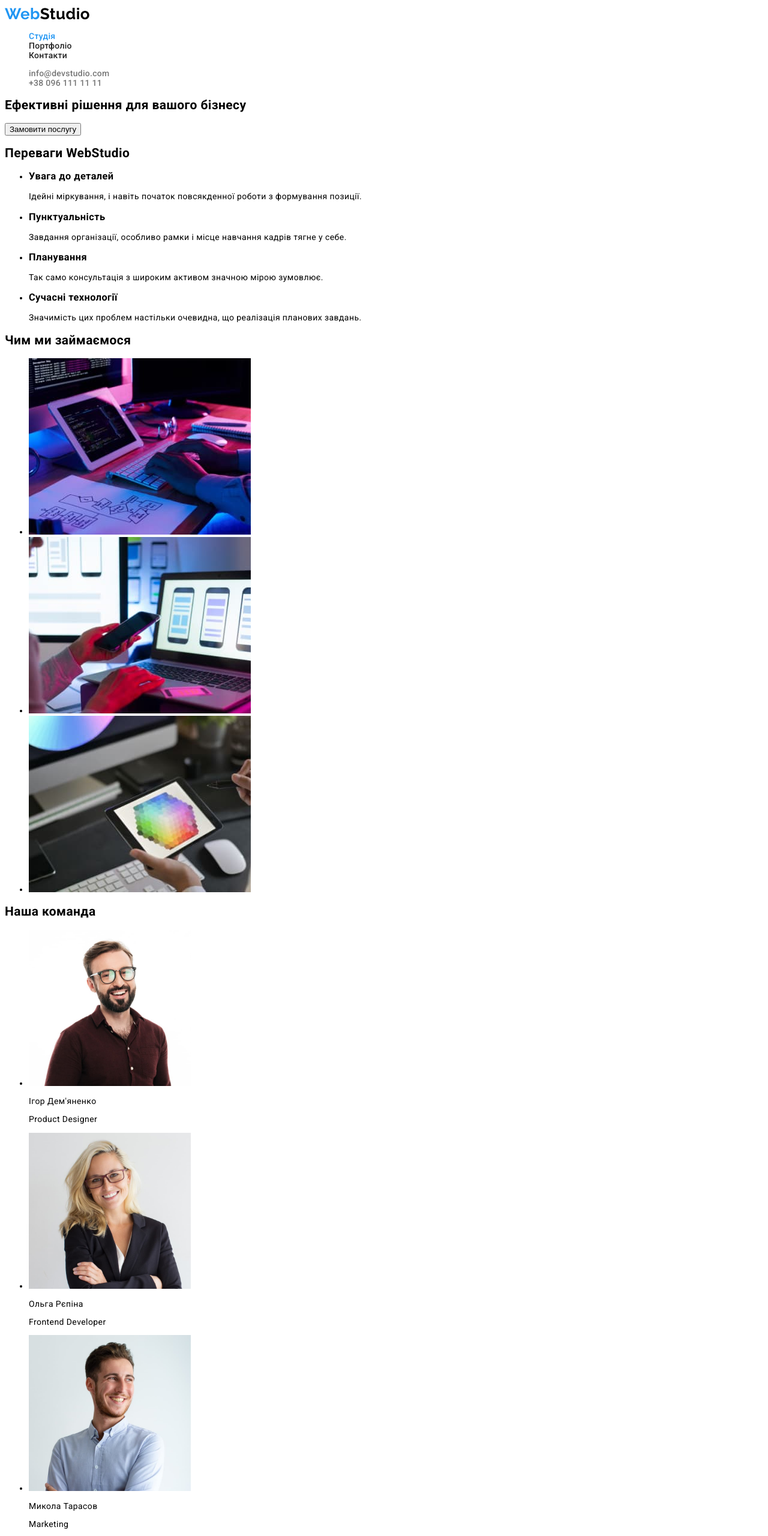
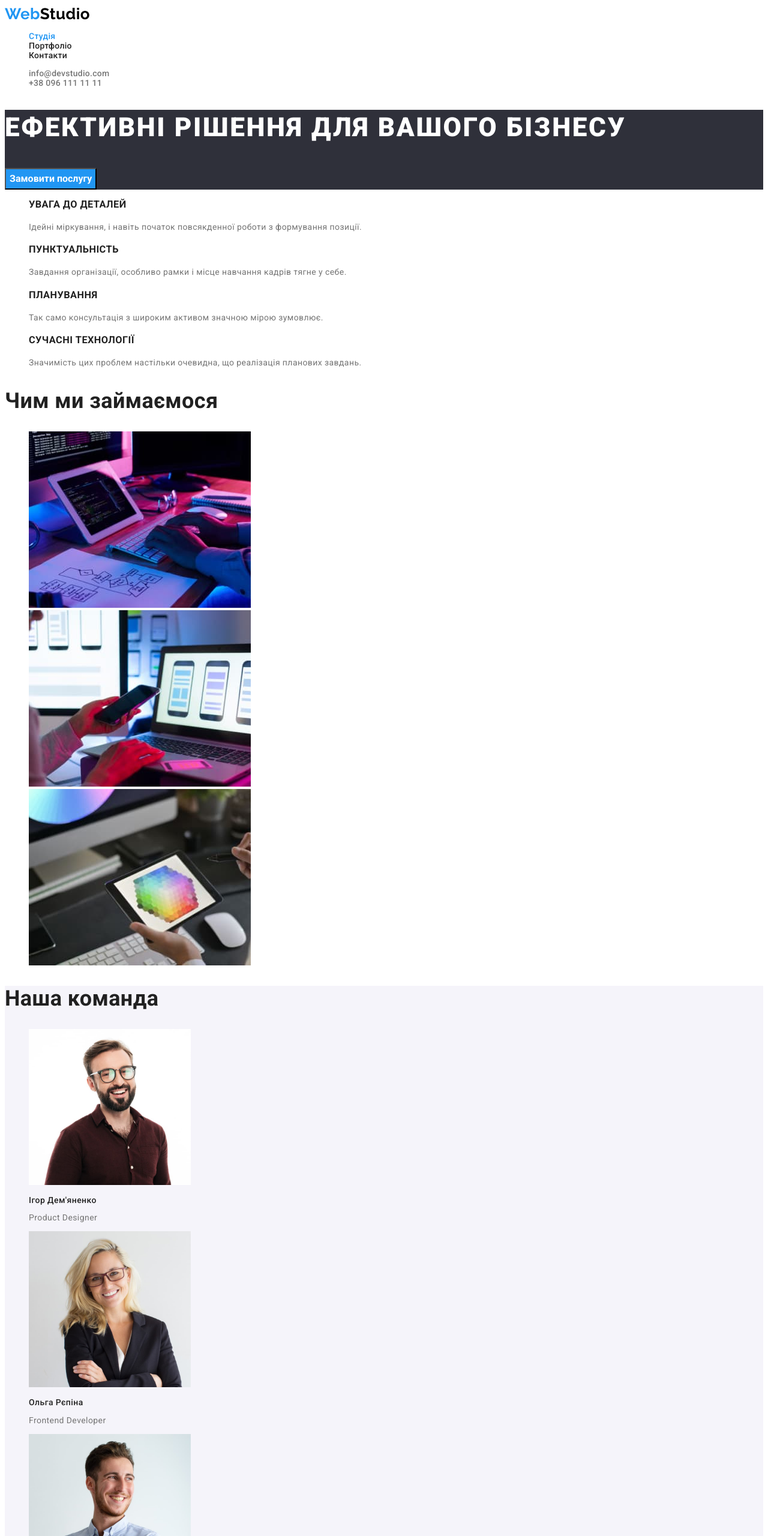
Before and after one commit to andriitomilov/html-hw-01, a plain HTML site: page index.html in a window 1280 px wide. Shown: the top 2560 px of the page at 60% size. Drawn offline with Linux system fonts and the light colour scheme.

Commit message:
add styles according hw task 2

```diff
--- a/css/styles.css
+++ b/css/styles.css
@@ -1,6 +1,9 @@
 :root {
-  --primary-color: #212121;
-  --secondary-color: #757575;
+  --primary-text-color: #212121;
+  --secondary-text-color: #757575;
+  --primary-bg-color: #ffffff;
+  --secondary-bg-color: #2f303a;
+  --tertiary-bg-color:#F5F4FA;
   --accent-color: #2196f3;
   --logo-black-color: #000000;
   --logo-white-color: #ffffff;
@@ -13,6 +16,8 @@ body {
   font-size: 14px;
   line-height: 1.14;
   letter-spacing: 0.03em;
+  color: var(--primary-text-color);
+  background-color: var(--primary-bg-color);
 }
 
 .link {
@@ -21,6 +26,16 @@ body {
 
 .list {
   list-style: none;
+}
+
+.btn {
+  font-family: 'Roboto', sans-serif;
+  cursor: pointer;
+}
+.title{
+  font-weight: 700;
+  font-size: 36px;
+  line-height: 1.17;
 }
 
 /* Logo */
@@ -44,11 +59,10 @@ body {
 .contacts-link {
   font-size: 14px;
   font-weight: 500;
-  line-height: 1.14;
   letter-spacing: 0.02em;
 }
 .nav-link {
-  color: var(--primary-color);
+  color: var(--primary-text-color);
 }
 .nav-link:hover,
 .nav-link:focus,
@@ -57,22 +71,101 @@ body {
   color: var(--accent-color);
 }
 .contacts-link {
-  color: var(--secondary-color);
+  color: var(--secondary-text-color);
 }
 
 .nav-link.current {
   color: var(--accent-color);
 }
 
+/* Hero */
+.hero {
+  background-color: var(--secondary-bg-color);
+}
+.hero__title {
+  font-weight: 900;
+  font-size: 44px;
+  line-height: 1.36;
+  letter-spacing: 0.06em;
+  text-transform: uppercase;
+  color: var(--title-white-color);
+}
+.hero__btn {
+  font-weight: 700;
+  font-size: 16px;
+  line-height: 1.88;
+  color: var(--title-white-color);
+  background-color: var(--accent-color);
+}
+
+/* Features */
+.features__title {
+  font-weight: 700;
+  text-transform: uppercase;
+}
+.features__text {
+  line-height: 1.71;
+  color: var(--secondary-text-color);
+}
+
+/* Team */
+.team{
+  background-color: var(--tertiary-bg-color);
+}
+.team__text {
+  line-height: 1.13;
+}
+.team__text--bold {
+  font-weight: 500;
+}
+.team__text--secondary {
+  color: var(--secondary-text-color);
+}
+
+/* PORTFOLIO PAGE */
+.filter-list__btn{
+  font-size: 16px;
+  line-height: 1.63;
+  color: var(--primary-text-color);
+  background-color: var(--tertiary-bg-color);
+}
+.filter-list__btn:hover,
+.filter-list__btn:focus{
+  color: var(--title-white-color);
+  background-color: var(--accent-color);
+}
+.filter-list__btn.current {
+  color: var(--title-white-color);
+  background-color: var(--accent-color);
+}
+
+.portfolio__title {
+  font-size: 18px;
+  line-height: 2;
+  font-weight: 700;
+}
+.portfolio__text {
+  font-size: 16px;
+  line-height: 1.88;
+  color: var(--secondary-text-color);
+}
+
 /* Footer */
-
+.footer{
+  background-color: var(--secondary-bg-color);
+}
 .address-link {
   font-size: 14px;
   line-height: 1.71;
+  font-style: normal;
+}
+.address-link:hover,
+.address-link:focus{
+  color: var(--logo-white-color);
 }
 .address-link--accent {
-    color: var(--logo-white-color);
+  color: var(--logo-white-color);
 }
 .address-link--primary {
-    color: var(--secondary-color);
+  color: var(--secondary-text-color);
 }
--- a/index.html
+++ b/index.html
@@ -36,46 +36,49 @@
         </li>
       </ul>
     </header>
+
     <main>
-      <section>
-        <h1>Ефективні рішення для вашого бізнесу</h1>
-        <button type="button">Замовити послугу</button>
+      <section class="hero">
+        <h1 class="hero__title">Ефективні рішення для вашого бізнесу</h1>
+        <button class="btn hero__btn" type="button">Замовити послугу</button>
       </section>
-      <section>
-        <h2>Переваги WebStudio</h2>
-        <ul>
+
+      <section class="features">
+        <h2 hidden>Переваги WebStudio</h2>
+        <ul class="list">
           <li>
-            <h3>Увага до деталей</h3>
-            <p>
+            <h3 class="features__title">Увага до деталей</h3>
+            <p class="features__text">
               Ідейні міркування, і навіть початок повсякденної роботи з
               формування позиції.
             </p>
           </li>
           <li>
-            <h3>Пунктуальність</h3>
-            <p>
+            <h3 class="features__title">Пунктуальність</h3>
+            <p class="features__text">
               Завдання організації, особливо рамки і місце навчання кадрів тягне
               у себе.
             </p>
           </li>
           <li>
-            <h3>Планування</h3>
-            <p>
+            <h3 class="features__title">Планування</h3>
+            <p class="features__text">
               Так само консультація з широким активом значною мірою зумовлює.
             </p>
           </li>
           <li>
-            <h3>Сучасні технології</h3>
-            <p>
+            <h3 class="features__title">Сучасні технології</h3>
+            <p class="features__text">
               Значимість цих проблем настільки очевидна, що реалізація планових
               завдань.
             </p>
           </li>
         </ul>
       </section>
-      <section>
-        <h2>Чим ми займаємося</h2>
-        <ul>
+
+      <section class="work">
+        <h2 class="title">Чим ми займаємося</h2>
+        <ul class="list">
           <li>
             <img
               src="/images/work-1.jpg"
@@ -102,9 +105,10 @@
           </li>
         </ul>
       </section>
-      <section>
-        <h2>Наша команда</h2>
-        <ul>
+
+      <section class="team">
+        <h2 class="title">Наша команда</h2>
+        <ul class="list">
           <li>
             <img
               src="./images/team-1.jpg"
@@ -112,8 +116,8 @@
               width="270"
               height="260"
             />
-            <p>Ігор Дем'яненко</p>
-            <p>Product Designer</p>
+            <p class="team__text team__text--bold">Ігор Дем'яненко</p>
+            <p class="team__text team__text--secondary">Product Designer</p>
           </li>
           <li>
             <img
@@ -122,8 +126,8 @@
               width="270"
               height="260"
             />
-            <p>Ольга Рєпіна</p>
-            <p>Frontend Developer</p>
+            <p class="team__text team__text--bold">Ольга Рєпіна</p>
+            <p class="team__text team__text--secondary">Frontend Developer</p>
           </li>
           <li>
             <img
@@ -132,8 +136,8 @@
               width="270"
               height="260"
             />
-            <p>Микола Тарасов</p>
-            <p>Marketing</p>
+            <p class="team__text team__text--bold">Микола Тарасов</p>
+            <p class="team__text team__text--secondary">Marketing</p>
           </li>
           <li>
             <img
@@ -142,27 +146,36 @@
               width="270"
               height="260"
             />
-            <p>Михайло Єрмаков</p>
-            <p>UI Designer</p>
+            <p class="team__text team__text--bold">Михайло Єрмаков</p>
+            <p class="team__text team__text--secondary">UI Designer</p>
           </li>
         </ul>
       </section>
     </main>
 
-    <footer>
+    <footer class="footer">
       <a class="link logo logo--secondary" href="./index.html"
         ><span class="logo--accent">Web</span>Studio</a
       >
       <address>
-        <a class="link address-link address-link--accent"
+        <a
+          class="link address-link address-link--accent"
           href="https://goo.gl/maps/7HUdiCrNrbexvH1cA"
           target="_blank"
           rel="noopener noreferrer nofollow"
           >м. Київ, пр-т Лесі Українки, 26</a
         >
 
-        <a class="link address-link address-link--primary" href="mailto:info@devstudio.com">info@devstudio.com</a>
-        <a class="link address-link address-link--primary" href="tel:+380961111111">+38 096 111 11 11</a>
+        <a
+          class="link address-link address-link--primary"
+          href="mailto:info@devstudio.com"
+          >info@devstudio.com</a
+        >
+        <a
+          class="link address-link address-link--primary"
+          href="tel:+380961111111"
+          >+38 096 111 11 11</a
+        >
       </address>
     </footer>
   </body>
```
Also changed, not shown: portfolio.html (+25 -22 lines).
